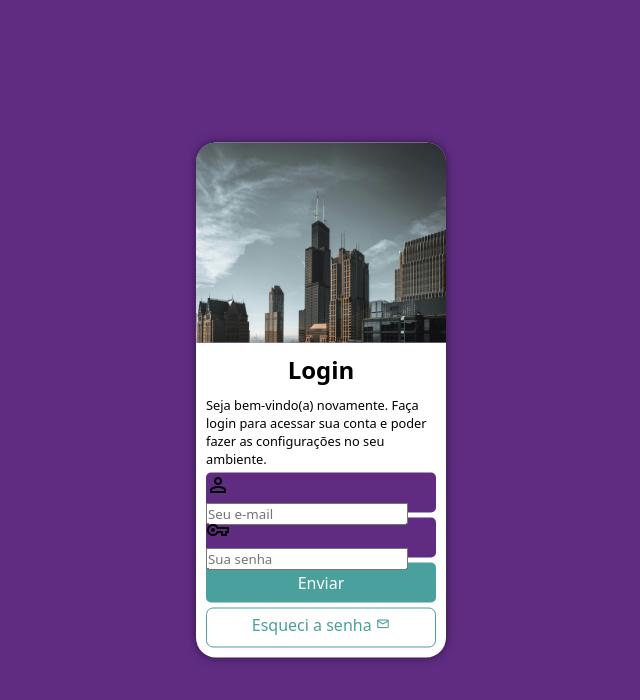
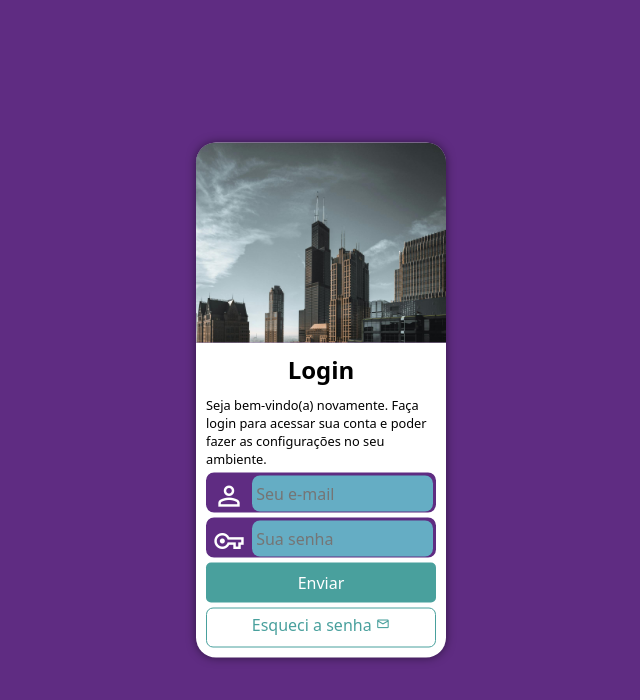
Before and after one commit to ViniciusFontesDev/projeto-login, a plain HTML site: page index.html in a window 1280 px wide. Shown: the whole page, without its empty margins (319-959 px from the left). Drawn offline with nearby package versions, Linux system fonts and the light colour scheme.

Commit message:
finalizei o projeto de login

```diff
--- a/estilos/media-query.css
+++ b/estilos/media-query.css
@@ -63,5 +63,6 @@ Grandes telas: acima de 1200px
 
     div#formulario > p{
         font-size: 1.2em;
+        margin: 20px 0px;
     }
 }
--- a/estilos/style.css
+++ b/estilos/style.css
@@ -28,7 +28,6 @@ section#login{
     position: absolute;
     top: 50%;
     left: 50%;
-    transform: translate(-50%, -50%);
     overflow: hidden;
 
     background-color: white;
@@ -37,6 +36,7 @@ section#login{
     border-radius: 20px;
     box-shadow: 0px 0px 10px rgba(0, 0, 0, 0.51);
 
+    transform: translate(-50%, -50%);
     transition: width .3s, height .3s;
     transition-timing-function: ease;
 }
@@ -65,15 +65,41 @@ div#formulario > p{
 
 form > div.campo{
     background-color: var(--cor01);
+    border: 2px solid var(--cor01);
     display: block;
     width: 100%;
     height: 40px;
-    border-radius: 5px;
+    border-radius: 8px;
     margin: 5px 0px;
 }
 
 form > div.campo > label{
     display: none;
+}
+
+div.campo > span{
+    color: white;
+    /*background-color: black;*/
+    font-size: 2em;
+    width: 40px;
+    padding: 5px;
+}
+
+div.campo > input{
+    background-color: #69e7e3b0;
+    font-size: 1em;
+    width: calc(100% - 45px);
+    height: 100%;
+    border: 0px;
+    border-radius: 8px;
+    padding: 4px;
+
+    transform: translateY(-12px);
+}
+
+div.campo > input:focus-within{
+    background-color: white;
+    border: none;
 }
 
 form > input[type=submit]{
```
